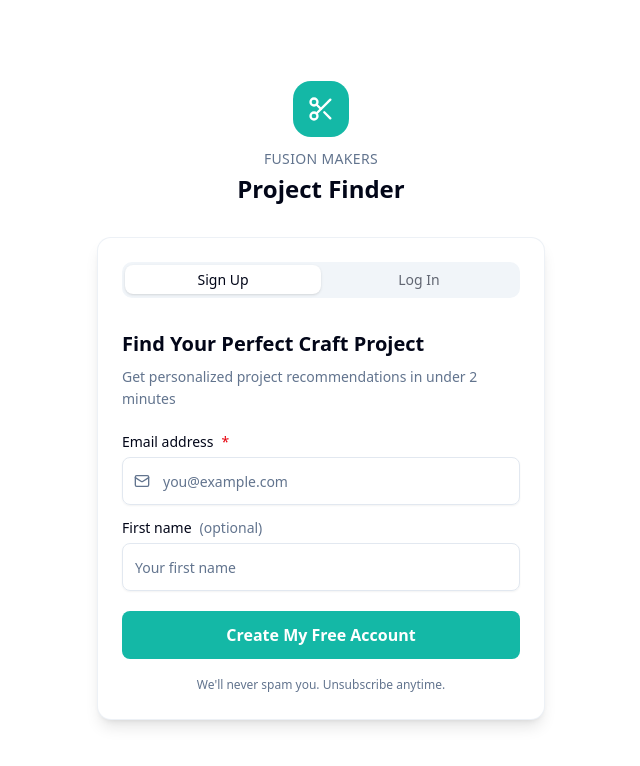
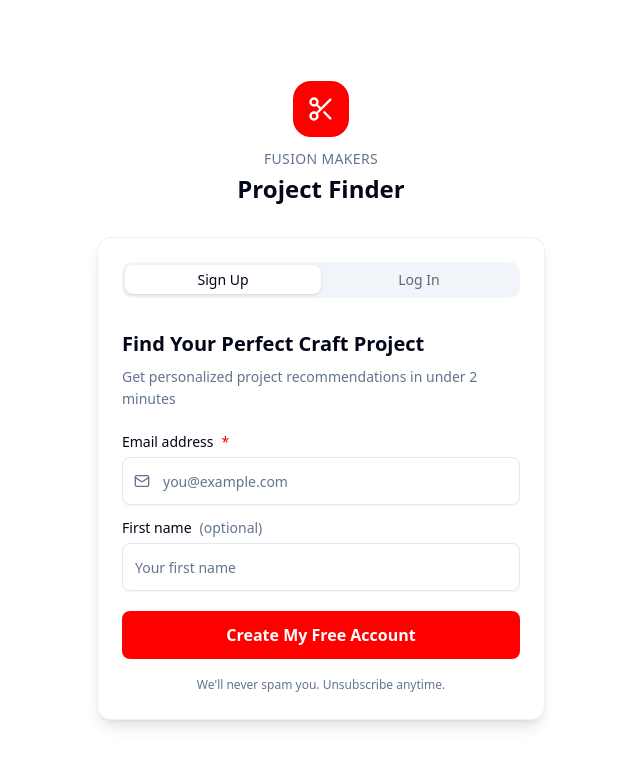
Before and after one commit to TalohaStudios/project-finder, a Next.js app: page / in a window 1280 px wide. Shown: the top 766 px of the page, without its empty margins (319-959 px from the left). Built offline with nearby package versions, Linux system fonts and the light colour scheme; no server answers.

Commit message:
Test with red color

```diff
--- a/app/globals.css
+++ b/app/globals.css
@@ -49,7 +49,7 @@
 
 :root {
   --radius: 0.625rem;
-  --primary: #14B8A6;
+  --primary: #FF0000;
 --primary-foreground: #ffffff;
   --background: oklch(1 0 0);
   --foreground: oklch(0.129 0.042 264.695);
@@ -89,7 +89,7 @@
   --card-foreground: oklch(0.984 0.003 247.858);
   --popover: oklch(0.208 0.042 265.755);
   --popover-foreground: oklch(0.984 0.003 247.858);
-  --primary: #14B8A6;
+  --primary: #FF0000;
   --primary-foreground: #ffffff;
   --secondary: oklch(0.279 0.041 260.031);
   --secondary-foreground: oklch(0.984 0.003 247.858);
```
